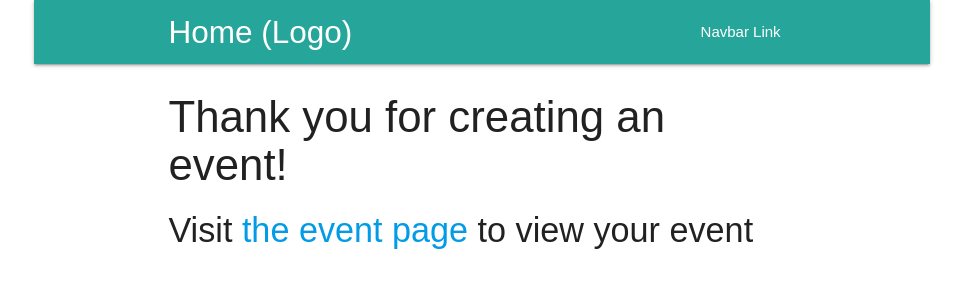
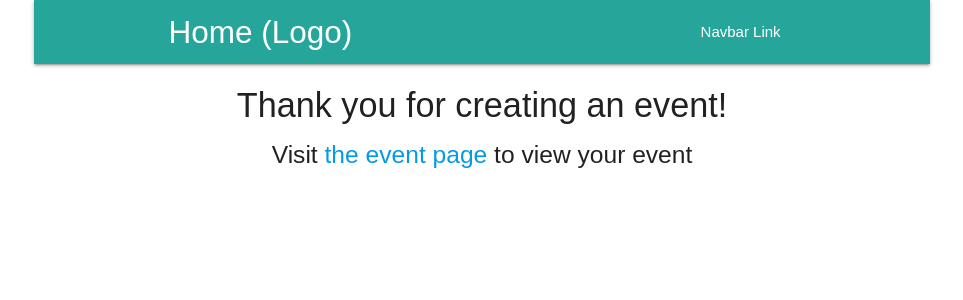
Before and after one commit to shimoal/are-you-free, a React (Create React App) app in the folder client/: page /events/created/1 in a window 1280 px wide. Shown: the top 300 px of the page, without its empty margins (158-1121 px from the left). Built offline with nearby package versions, Linux system fonts and the light colour scheme.

Commit message:
Center text on thank you page

```diff
--- a/client/src/components/events/EventCreated.tsx
+++ b/client/src/components/events/EventCreated.tsx
@@ -8,9 +8,9 @@ interface IMatchParams {
 export default (props:  RouteComponentProps<IMatchParams>) => {
 	const {linkID} = props.match.params;
 	return (
-		<div className="container">
-			<h3>Thank you for creating an event!</h3>
-			<h4>Visit <Link to={"/event/" + linkID}>the event page</Link> to view your event</h4>
+		<div className="container center">
+			<h4>Thank you for creating an event!</h4>
+			<h5>Visit <Link to={"/event/" + linkID}>the event page</Link> to view your event</h5>
 		</div>
 	);
 };
```
